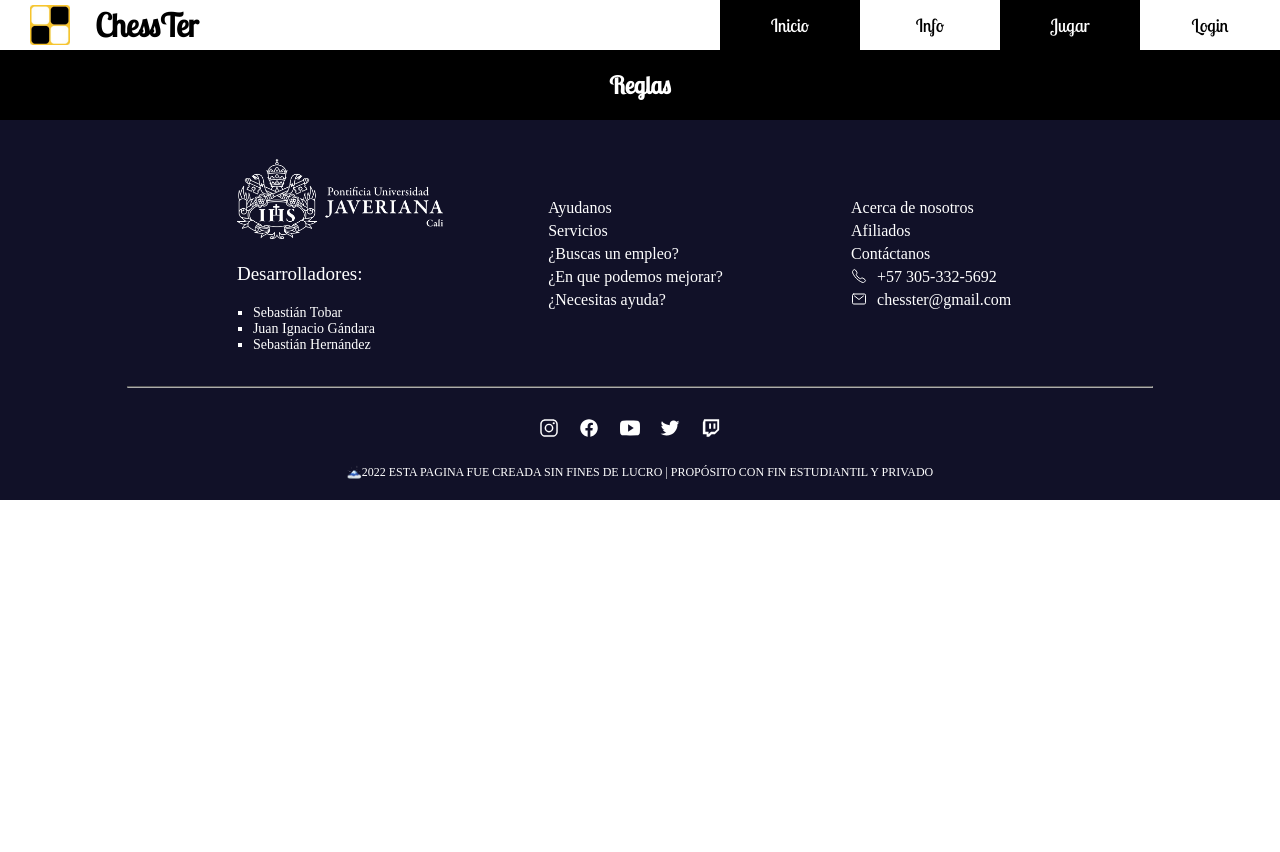
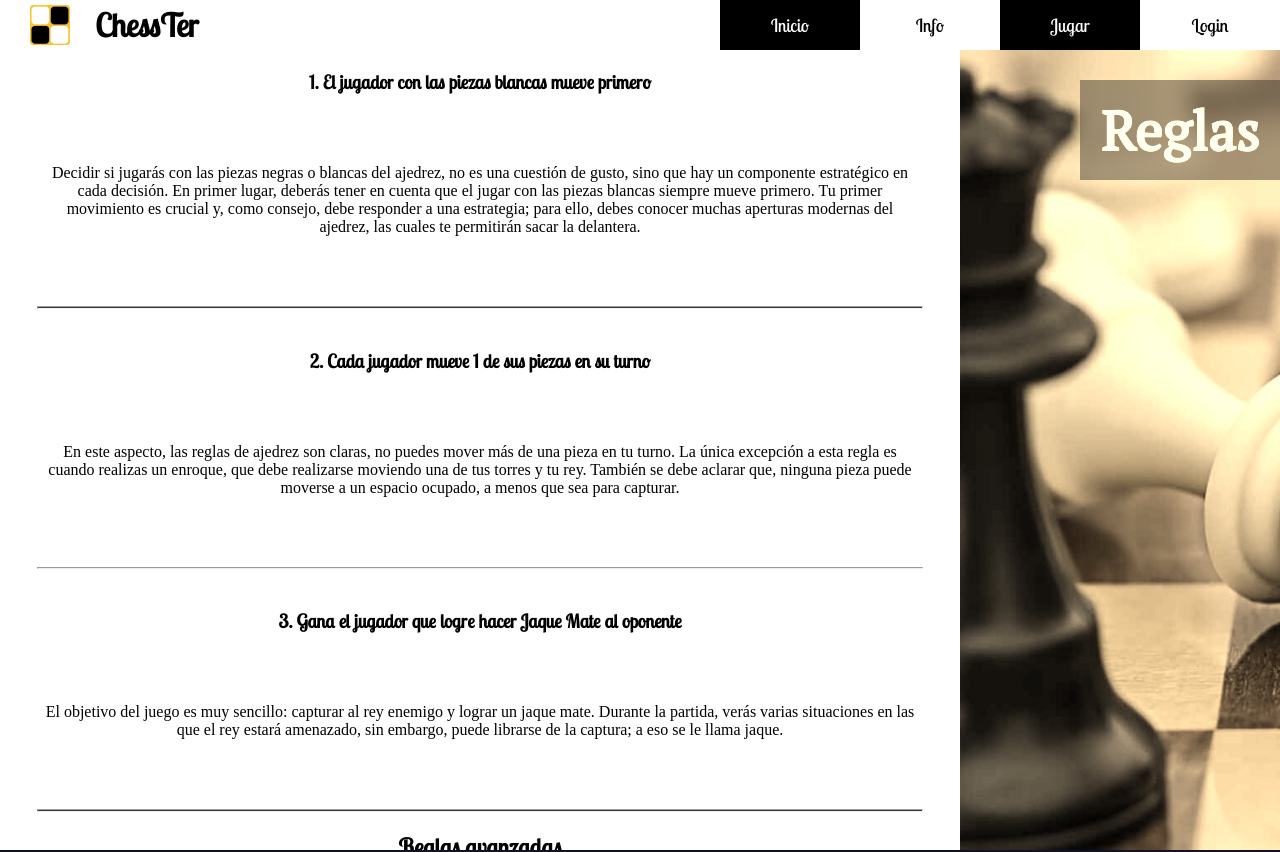
Before and after one commit to sebastiantq/chesster, a React (Create React App) app: page /info/reglas in a window 1280 px wide. Shown: the top 852 px of the page. Before the commit the page ends 800 px from the top, so only its background shows below. Built offline with nearby package versions, Linux system fonts and the light colour scheme; a web font is replaced by a local one.

Commit message:
TRUCOS REGLAS

```diff
--- a/src/components/Informacion/Reglas/Reglas.css
+++ b/src/components/Informacion/Reglas/Reglas.css
@@ -2,21 +2,42 @@
     width: 100%;
     min-height: calc(100vh - 70px);
     background-color: white;
+    display: flex;
 }
+.reglas-texto{
+    width: 75%;
+    height: 100vh;
+    display: flex;
+    flex-direction: column;
+    overflow: auto;
+}
+.reglas-header {
+    width: 25%;
+    height: 100vh;
+    display: flex;
+    background-image: url("./Reglas.jpg");
+    background-position: center;
+    background-size: cover;
+    justify-content: right;
+    box-sizing: content-box;
+    filter: sepia(80%);
 
-.reglas-header > h2{
+  }
+  .titulo {
+    width: 200px;
+    height: 100px;
+    background-color: rgba(50, 50, 50, 0.504);
+    display: flex;
+    align-items: center;
+    justify-content: center;
+    backdrop-filter: blur(5px);
+    margin: 30px 0;
+
+  }
+  .titulo > h1 {
     color: white;
-    margin: 20px;
-}
-
-.reglas-header > p{
-    color: white;
-    width: 80%;
-    text-align: justify;
-    margin: auto;
-}
-.reglas-header{
-    width: 100%;
-    height: 50px;
-    background-color: black;
-}
+    text-align: center;
+    justify-content: right;
+    font-size: 55px;
+    font-family: "PT Serif";
+  }
--- a/src/components/Informacion/Reglas/Reglas.jsx
+++ b/src/components/Informacion/Reglas/Reglas.jsx
@@ -1,18 +1,46 @@
-import React from 'react'
-import Footer from '../../Footer'
-import "./Reglas.css"
+import React from "react";
+import Footer from "../../Footer";
+import "./Reglas.css";
+import Elemento from "../elemento/Elemento";
 
 function Reglas() {
   return (
-    <div className='reglasPage'>
-      <div className='reglas-header'>
-        <h2>Reglas</h2>
-        <p></p>
+    <div>
+      <div className="reglasPage">
+        <div className="reglas-texto">
+          <Elemento
+            titulo="1. El jugador con las piezas blancas mueve primero"
+            texto="Decidir si jugarás con las piezas negras o blancas del ajedrez, no es una cuestión de gusto, sino que hay un componente estratégico en cada decisión. En primer lugar, deberás tener en cuenta que el jugar con las piezas blancas siempre mueve primero.
+
+Tu primer movimiento es crucial y, como consejo, debe responder a una estrategia; para ello, debes conocer muchas aperturas modernas del ajedrez, las cuales te permitirán sacar la delantera."
+          ></Elemento>
+          <Elemento
+            titulo="2. Cada jugador mueve 1 de sus piezas en su turno"
+            texto="En este aspecto, las reglas de ajedrez son claras, no puedes mover más de una pieza en tu turno. La única excepción a esta regla es cuando realizas un enroque, que debe realizarse moviendo una de tus torres y tu rey. También se debe aclarar que, ninguna pieza puede moverse a un espacio ocupado, a menos que sea para capturar."
+          ></Elemento>
+          <Elemento
+            titulo="3. Gana el jugador que logre hacer Jaque Mate al oponente"
+            texto="El objetivo del juego es muy sencillo: capturar al rey enemigo y lograr un jaque mate. Durante la partida, verás varias situaciones en las que el rey estará amenazado, sin embargo, puede librarse de la captura; a eso se le llama jaque."
+          ></Elemento>
+          <h2>Reglas avanzadas</h2>
+          <Elemento
+            titulo="1.  El uso del reloj"
+            texto="Al ser un juego estratégico, muchos jugadores se toman su tiempo para pensar, analizar la estrategia del oponente y considerar diferentes opciones de movimiento según las reglas del ajedrez. Por ello, el reloj se torna indispensable en el caso de las competencias. se establecen que cada jugador dispone de 2 minutos para realizar su movimiento."
+          ></Elemento>
+          <Elemento
+            titulo="2. Partida tablas"
+            texto="nadie gana en partida tablas. Las reglas del ajedrez establecen que, una partida tablas, es una derrota mutua y ambos jugadores deben estar de acuerdo para declarar tablas."
+          ></Elemento>
+        </div>
+        <div className="reglas-header">
+          <div className="titulo">
+            <h1>Reglas</h1>
+          </div>
+        </div>
       </div>
       <Footer></Footer>
     </div>
-
-  )
+  );
 }
 
-export default Reglas
+export default Reglas;
--- a/src/components/Informacion/Trucos/Trucos.css
+++ b/src/components/Informacion/Trucos/Trucos.css
@@ -1,16 +1,62 @@
 .trucosPage{
     width: 100%;
     min-height: calc(100vh - 70px);
+    background-color: white;
+    display: flex;
 }
+.trucos-texto{
+    width: 75%;
+    height: 100vh;
+    display: flex;
+    flex-direction: column;
+    overflow: auto;
+}
+.trucos-header {
+    width: 25%;
+    height: 100vh;
+    display: flex;
+    background-image: url("./Trucos.jpg");
+    background-position: center;
+    background-size: cover;
+    justify-content: right;
+    box-sizing: content-box;
+    filter: sepia(80%);
 
-.trucosPage > h2{
+  }
+  .titulo {
+    width: 200px;
+    height: 100px;
+    background-color: rgba(50, 50, 50, 0.504);
+    display: flex;
+    align-items: center;
+    justify-content: center;
+    backdrop-filter: blur(5px);
+    margin: 30px 0;
+
+  }
+  .titulo > h1 {
     color: white;
-    margin: 20px;
-}
+    text-align: center;
+    justify-content: right;
+    font-size: 55px;
+    font-family: "PT Serif";
+  }
 
-.trucosPage > p{
-    color: white;
-    width: 80%;
-    text-align: justify;
-    margin: auto;
-}
+  ::-webkit-scrollbar{
+    width: 10px;
+    position: absolute;
+    z-index: 9999;
+  }
+
+  ::-webkit-scrollbar-track{
+    background: none;
+  }
+
+  ::-webkit-scrollbar-thumb{
+    background: none;
+    border-radius: 10px;;
+  }
+
+  ::-webkit-scrollbar-thumb:hover{
+    background: #676465;
+  }
--- a/src/components/Informacion/Trucos/Trucos.jsx
+++ b/src/components/Informacion/Trucos/Trucos.jsx
@@ -1,22 +1,26 @@
-import React from 'react'
-
-import "./Trucos.css"
+import React from "react";
+import Footer from "../../Footer";
+import "./Trucos.css";
+import Truco from "../elemento/Elemento";
 
 function Trucos() {
   return (
-    <div className='trucosPage'>
-      <h2>Trucos y consejos</h2>
-      <p>Lorem ipsum dolor sit amet, consectetur adipiscing elit. In venenatis sollicitudin tellus ac vulputate. Donec vestibulum sit amet nulla sit amet rutrum. Lorem ipsum dolor sit amet, consectetur adipiscing elit. Aenean molestie iaculis lorem, sed rhoncus lacus. In non lobortis mauris. Sed elit mi, condimentum eu sapien quis, tempus convallis mauris. Fusce pretium mi ac turpis rutrum auctor. Orci varius natoque penatibus et magnis dis parturient montes, nascetur ridiculus mus. Praesent nec consectetur massa, in accumsan eros. Phasellus laoreet eros nec vestibulum lacinia. Quisque ac placerat elit.
-
-Fusce elit erat, vestibulum vel velit a, venenatis venenatis leo. Curabitur fringilla nulla eget lectus posuere, non facilisis odio ultricies. Mauris tristique ipsum et nunc rhoncus finibus. Donec malesuada feugiat sagittis. Class aptent taciti sociosqu ad litora torquent per conubia nostra, per inceptos himenaeos. Aenean id eros ut massa fermentum molestie. Vestibulum finibus, arcu ut egestas maximus, nisl turpis facilisis lorem, blandit vehicula lorem massa non mauris. Sed non nunc a dolor tristique scelerisque. Vestibulum vel luctus eros. Phasellus ac cursus urna. Ut id arcu porta, placerat velit ut, viverra lorem.
-
-Sed hendrerit tortor eu metus mattis, quis sodales turpis vehicula. Aenean non felis auctor, sagittis magna ac, molestie tortor. Interdum et malesuada fames ac ante ipsum primis in faucibus. Vestibulum lorem ipsum, tincidunt vel vestibulum id, lobortis vel tellus. Cras volutpat eros at ligula facilisis, ac malesuada nunc hendrerit. Vivamus nec sapien quis ipsum ultricies tempor. Duis vitae ultrices augue, sit amet gravida turpis. Nulla tincidunt nisl ut lectus tempor condimentum. Nulla sed magna in urna finibus efficitur sed ut erat. Sed interdum ultrices ipsum, eget elementum dui eleifend sed. Pellentesque lacinia quam vel dolor vulputate tristique. Aenean cursus lorem id ullamcorper elementum. Nam at velit augue.
-
-Phasellus scelerisque in nunc in aliquam. Class aptent taciti sociosqu ad litora torquent per conubia nostra, per inceptos himenaeos. Nulla facilisis condimentum lacus, non vehicula lectus vestibulum at. Integer ipsum ex, consectetur et arcu id, faucibus rhoncus nulla. Aliquam erat volutpat. Nulla eget ipsum nec lacus rutrum semper varius quis sapien. Maecenas venenatis justo at mi suscipit aliquet. Duis vulputate odio sed arcu mattis finibus. Mauris eget ullamcorper felis, vel placerat nulla. Morbi ac iaculis urna. Nullam vulputate, sapien vitae mollis luctus, arcu odio pulvinar magna, non fringilla nibh nibh ac mauris. Ut blandit pretium nibh sit amet molestie. Integer ultrices tellus nec libero tincidunt gravida. Fusce placerat orci nisl, id vulputate mauris eleifend ut. Nam vitae lorem at dolor ornare eleifend.
-
-Etiam nec tristique orci. Integer nec venenatis velit. Fusce nisl turpis, finibus eu scelerisque sed, faucibus a nibh. Integer ultrices augue eget rutrum mollis. Nunc eu dapibus lacus, ut efficitur elit. In porta nibh eget posuere tincidunt. Phasellus id lectus placerat, tristique diam a, facilisis elit. Sed et euismod turpis. Nulla facilisi. Nulla pharetra purus lacus, sit amet hendrerit tortor fermentum id.</p>
+    <div>
+      <div className="trucosPage">
+        <div className="trucos-header">
+          <div className="titulo">
+            <h1>Trucos</h1>
+          </div>
+        </div>
+        <div className="trucos-texto">
+          <Truco titulo="Titulo1" texto="ttttttttttttttttttttttttttttttttttttttttttttttttttttttttttttttttt"></Truco>
+          <Truco titulo="Titulo2" texto="aaaaaaaaaaaaaaaaaaaaaaaaaaaaaaaaaaaaaaaaaaaaaaaaaaaaaaaaaaaaaaaaa"></Truco>
+          <Truco titulo="Titulo3" texto="sssssssssssssssssssssssssssssssssssssssssssssssssssssssssssssssss"></Truco>
+        </div>
+      </div>
+      <Footer></Footer>
     </div>
-  )
+  );
 }
 
-export default Trucos
+export default Trucos;
--- /dev/null
+++ b/src/components/Informacion/elemento/Elemento.css
@@ -0,0 +1,24 @@
+.elemento{
+    margin: 20px 5px;
+    display: flex;
+    flex-direction: column;
+    align-items: center;
+}
+
+.elemento hr{
+    width: 93%;
+    background-color: rgb(57, 57, 57);
+    height: 0.5px;
+}
+
+.elemento p{
+    width: 100%;
+    margin: 30px 0 ;
+    padding: 40px;
+    font-family: 'Times New Roman', Times, serif;
+    box-sizing: border-box;
+}
+
+.elemento h3{
+    border: 1px black;
+}
--- /dev/null
+++ b/src/components/Informacion/elemento/Elemento.jsx
@@ -0,0 +1,16 @@
+import React from "react";
+import "./Elemento.css";
+
+function Elemento(props) {
+  return (
+    <div className="elemento">
+      <h3>{props.titulo}</h3>
+      <p>
+        {props.texto}
+      </p>
+      <hr></hr>
+    </div>
+  );
+}
+
+export default Elemento;
```
Also changed, not shown: src/components/Informacion/Reglas/Reglas.jpg (added), src/components/Informacion/Trucos/Trucos.jpg (added).
